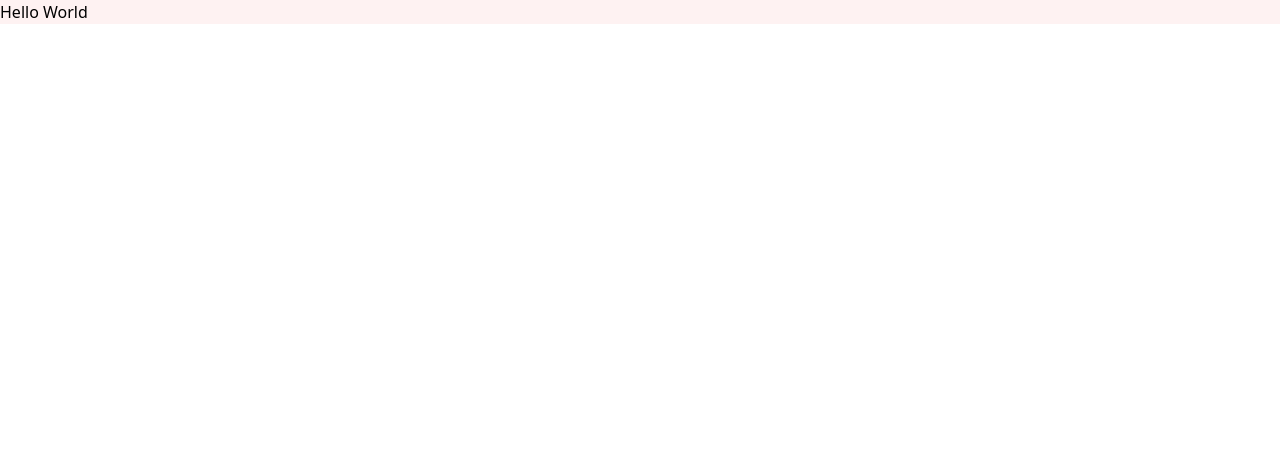
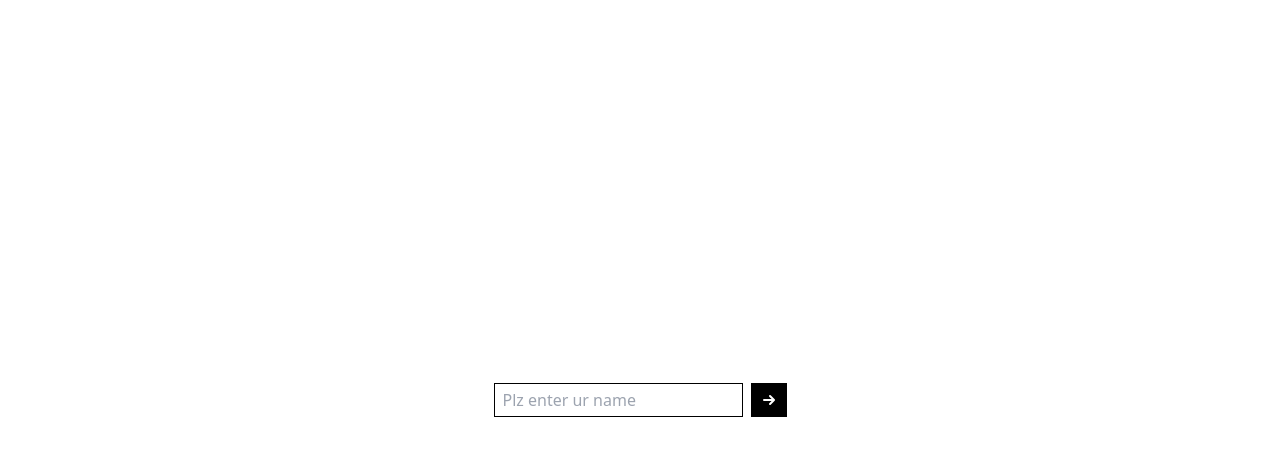
Before and after one commit to creating-deez/clappy-cheeks, a React (Create React App) app: page / in a window 1280 px wide. Shown: the top 456 px of the page. Built offline with nearby package versions, Linux system fonts and the light colour scheme.

Commit message:
Added name input and simple counter

```diff
--- a/package.json
+++ b/package.json
@@ -3,6 +3,7 @@
   "version": "0.1.0",
   "private": true,
   "dependencies": {
+    "@heroicons/react": "^1.0.5",
     "@testing-library/jest-dom": "^5.14.1",
     "@testing-library/react": "^12.0.0",
     "@testing-library/user-event": "^13.2.1",
--- a/src/App.tsx
+++ b/src/App.tsx
@@ -1,11 +1,57 @@
 import { addDoc, collection } from "firebase/firestore";
-import { useEffect } from "react";
+import { useEffect, useState } from "react";
 import { db } from "./firebase";
-
+import { ArrowSmRightIcon } from "@heroicons/react/solid";
+import { ClappyCheeks } from "./components/ClappyCheeks";
+function isEmpty(text: string) {
+  return text.trim().length === 0;
+}
 function App() {
   useEffect(() => {}, []);
 
-  return <div className="bg-red-50">Hello World</div>;
+  const [name, setName] = useState<string | null>(null);
+  const [nameInput, setNameInput] = useState("");
+
+  const registerName = () => {
+    if (!isEmpty(nameInput)) {
+      setName(nameInput);
+      setNameInput("");
+    }
+  };
+
+  return (
+    <div className="h-screen">
+      {name ? (
+        <div className="h-full w-full flex flex-col justify-center items-center">
+          <div>Hello {name}</div>
+          <ClappyCheeks nameOfClapper={name} />
+        </div>
+      ) : (
+        <div className="h-full w-full flex flex-col justify-center items-center">
+          <div className="flex gap-2">
+            <input
+              placeholder="Plz enter ur name"
+              className="px-2 py-1 border border-black"
+              type="text"
+              value={nameInput}
+              onChange={(e) => setNameInput(e.target.value)}
+              onKeyPress={(e) => {
+                if (e.key === "Enter") {
+                  registerName();
+                }
+              }}
+            />
+            <button
+              className="bg-black text-white px-2 hover:bg-gray-800"
+              onClick={registerName}
+            >
+              <ArrowSmRightIcon className="h-5 w-5" />
+            </button>
+          </div>
+        </div>
+      )}
+    </div>
+  );
 }
 
 export default App;
--- /dev/null
+++ b/src/components/ClappyCheeks.tsx
@@ -0,0 +1,40 @@
+import React, { useCallback, useEffect, useState } from "react";
+const IMAGES = [
+  "https://cdn.pixabay.com/photo/2019/12/05/19/28/clip-art-4675943_960_720.png",
+  "https://png.pngtree.com/png-vector/20190927/ourmid/pngtree-lovely-bat-clipart-vector-png-element-png-image_1749074.jpg",
+];
+interface ClappyCheeksProps {
+  nameOfClapper: string;
+}
+
+export function ClappyCheeks(props: ClappyCheeksProps) {
+  const [counter, setCounter] = useState(0);
+
+  const handleKeyDown = useCallback((e: KeyboardEvent) => {
+    if (e.code === "Space") {
+      setCounter((prev) => prev + 1);
+    }
+  }, []);
+
+  useEffect(() => {
+    window.addEventListener("keydown", handleKeyDown);
+    return () => {
+      window.removeEventListener("keydown", handleKeyDown);
+    };
+  }, [handleKeyDown]);
+
+  return (
+    <div className="flex flex-col items-center">
+      <div className="text-3xl">{counter}</div>
+      <img
+        onClick={() => {
+          setCounter((prev) => prev + 1);
+        }}
+        src={IMAGES[counter % IMAGES.length]}
+        alt="Clappy Cheeks"
+        className="h-32 w-32 cursor-pointer"
+      />
+      <div>Press space or some shit</div>
+    </div>
+  );
+}
```
Also changed, not shown: 1 other file (tests, documents, lock files or other folders).
